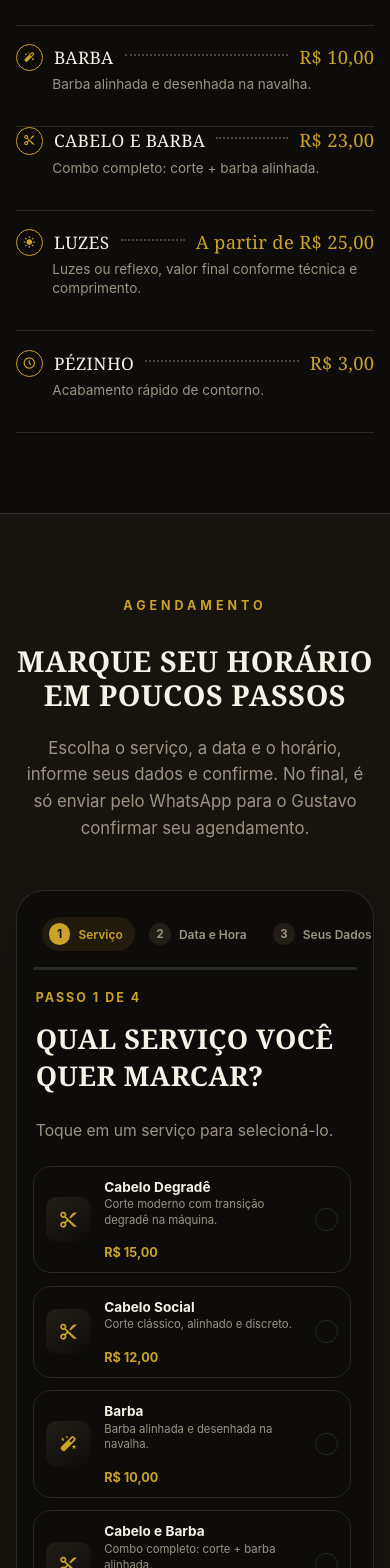
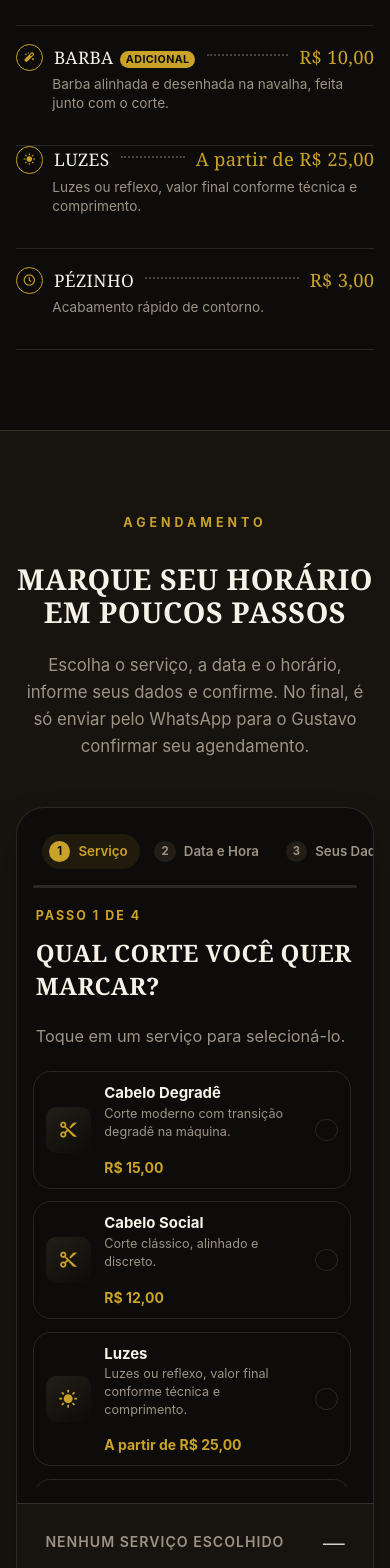
Before and after one commit to jefferson-da-silva-santos/barao-barbearia, a React (Vite) app: page / in a window 390 px wide. Shown: the part 1700-3268 px from the top of the page. Built offline with nearby package versions, Linux system fonts and the light colour scheme; what notyf would draw is missing.

Commit message:
feat: add additional service option for beard and update pricing display

```diff
--- a/src/App.module.css
+++ b/src/App.module.css
@@ -750,6 +750,27 @@
   line-height: 1;
 }
 
+.adicionalWrap {
+  margin-top: 2em;
+  padding-top: 1.6em;
+  border-top: 1px dashed var(--linha);
+}
+
+.precoTagAdicional {
+  display: inline-block;
+  margin-left: 0.6em;
+  font-family: var(--fonte-corpo);
+  font-size: 0.62em;
+  font-weight: 700;
+  letter-spacing: 0.4px;
+  text-transform: uppercase;
+  color: var(--preto);
+  background-color: var(--dourado);
+  padding: 0.2em 0.55em;
+  border-radius: var(--raio-pill);
+  vertical-align: middle;
+}
+
 /* ----- Passo 2: data e horário ----- */
 
 .dataHoraWrap {
@@ -1138,6 +1159,20 @@
   color: var(--cinza);
 }
 
+.rodapeCredito {
+  display: block;
+  width: 92%;
+  max-width: 1180px;
+  margin: 0.6em auto 0;
+  text-align: center;
+  font-size: 0.72em;
+  color: rgba(156, 147, 132, 0.6);
+  transition: var(--transicao);
+}
+.rodapeCredito:hover {
+  color: var(--dourado);
+}
+
 /* ============================================================
    BOTÃO VOLTAR AO TOPO
    ============================================================ */
@@ -1234,6 +1269,49 @@
   .galeriaGrid {
     grid-template-columns: repeat(2, 1fr);
   }
+
+  /* Textos da área de agendamento maiores e mais legíveis no celular */
+  .tabLabel {
+    font-size: 1em;
+  }
+  .stepTitle {
+    font-size: 1.5em;
+  }
+  .stepHint {
+    font-size: 1.02em;
+  }
+  .servicoCardNome {
+    font-size: 1.12em;
+  }
+  .servicoCardDesc {
+    font-size: 0.95em;
+  }
+  .servicoCardPreco {
+    font-size: 1.05em;
+  }
+  .campoLabel {
+    font-size: 0.95em;
+  }
+  .campoHint {
+    font-size: 0.88em;
+  }
+  .campoInput {
+    font-size: 1.08em;
+  }
+  .horarioBtn {
+    font-size: 1em;
+    padding: 0.8em 0.5em;
+  }
+  .resumoLinhaLabel,
+  .resumoLinhaValor {
+    font-size: 1.05em;
+  }
+  .footerItens {
+    font-size: 0.88em;
+  }
+  .footerTotal {
+    font-size: 1.35em;
+  }
 }
 
 @media screen and (max-width: 480px) {
--- a/src/App.tsx
+++ b/src/App.tsx
@@ -63,6 +63,7 @@ function lsRemove(...chaves: string[]): void {
 }
 
 const LS_SERVICO = "bb_servico";
+const LS_BARBA = "bb_com_barba";
 const LS_DATA = "bb_data";
 const LS_HORA = "bb_hora";
 const LS_NOME = "bb_nome";
@@ -80,10 +81,28 @@ const LS_TELEFONE = "bb_telefone";
 const SERVICOS: Servico[] = [
   { id: "cabelo-degrade", nome: "Cabelo Degradê", desc: "Corte moderno com transição degradê na máquina.", preco: 15, icone: "bx-cut" },
   { id: "cabelo-social", nome: "Cabelo Social", desc: "Corte clássico, alinhado e discreto.", preco: 12, icone: "bx-cut" },
-  { id: "barba", nome: "Barba", desc: "Barba alinhada e desenhada na navalha.", preco: 10, icone: "bxs-magic-wand" },
-  { id: "cabelo-barba", nome: "Cabelo e Barba", desc: "Combo completo: corte + barba alinhada.", preco: 23, icone: "bx-cut" },
   { id: "luzes", nome: "Luzes", desc: "Luzes ou reflexo, valor final conforme técnica e comprimento.", preco: 25, apartirDe: true, icone: "bxs-sun" },
   { id: "pezinho", nome: "Pézinho", desc: "Acabamento rápido de contorno.", preco: 3, icone: "bx-time-five" },
+];
+
+// Barba não é mais escolhida como corte principal — é um adicional que soma
+// ao valor do corte escolhido no passo 1 do agendamento.
+const BARBA_ADICIONAL: Servico = {
+  id: "barba",
+  nome: "Barba",
+  desc: "Barba alinhada e desenhada na navalha, feita junto com o corte.",
+  preco: 10,
+  icone: "bxs-magic-wand",
+};
+
+// Lista usada só na vitrine "Nossos serviços" (informativa) — mostra o
+// adicional de barba junto com os cortes, mesmo ele não sendo selecionável ali.
+const LISTA_PRECOS: Servico[] = [
+  SERVICOS[0],
+  SERVICOS[1],
+  BARBA_ADICIONAL,
+  SERVICOS[2],
+  SERVICOS[3],
 ];
 
 const GALERIA: FotoGaleria[] = [
@@ -137,6 +156,15 @@ function formatarMoeda(valor: number): string {
 
 function formatarPreco(servico: Servico): string {
   return servico.apartirDe ? `A partir de ${formatarMoeda(servico.preco)}` : formatarMoeda(servico.preco);
+}
+
+function valorTotal(servico: Servico, comBarba: boolean): number {
+  return servico.preco + (comBarba ? BARBA_ADICIONAL.preco : 0);
+}
+
+function formatarValorTotal(servico: Servico, comBarba: boolean): string {
+  const total = valorTotal(servico, comBarba);
+  return servico.apartirDe ? `A partir de ${formatarMoeda(total)}` : formatarMoeda(total);
 }
 
 function formatarDataBR(isoDate: string): string {
@@ -254,6 +282,11 @@ const BARBEIRO = "Gustavo José";
 // Imagem do banner usada no Hero — troque por outra URL se preferir.
 const BANNER_IMG_LINK = "banner.png";
 
+// Crédito discreto no rodapé, com link para o WhatsApp do Jefferson Dev.
+const JEFFERSON_WHATSAPP = "5581999367426";
+const JEFFERSON_MENSAGEM =
+  "Oi Jefferson, vim do site da Barão Barbearia e estou interessado em ter meu próprio agendamento online personalizado.";
+
 /* ============================================================
    HERO
    ============================================================ */
@@ -353,9 +386,9 @@ function ImagemServico({ servico, className }: { servico: Servico; className?: s
 }
 
 function Vitrine() {
-  const metade = Math.ceil(SERVICOS.length / 2);
-  const colunaA = SERVICOS.slice(0, metade);
-  const colunaB = SERVICOS.slice(metade);
+  const metade = Math.ceil(LISTA_PRECOS.length / 2);
+  const colunaA = LISTA_PRECOS.slice(0, metade);
+  const colunaB = LISTA_PRECOS.slice(metade);
 
   const renderColuna = (itens: Servico[], chave: string) => (
     <div className={styles.precosColuna} key={chave}>
@@ -364,7 +397,10 @@ function Vitrine() {
           <span className={styles.precoIcone}>
             <i className={`bx ${servico.icone}`} aria-hidden="true" />
           </span>
-          <span className={styles.precoNome}>{servico.nome}</span>
+          <span className={styles.precoNome}>
+            {servico.nome}
+            {servico.id === "barba" && <span className={styles.precoTagAdicional}>adicional</span>}
+          </span>
           <span className={styles.precoLinha} aria-hidden="true" />
           <span className={styles.precoValor}>{formatarPreco(servico)}</span>
           <p className={styles.precoDesc}>{servico.desc}</p>
@@ -409,6 +445,7 @@ function CardAgendamento() {
   const [stepAtual, setStepAtual] = useState(0);
 
   const [servicoId, setServicoId] = useState<string>(() => lsGet<string>(LS_SERVICO, ""));
+  const [comBarba, setComBarba] = useState<boolean>(() => lsGet<boolean>(LS_BARBA, false));
   const [data, setData] = useState<string>(() => lsGet<string>(LS_DATA, ""));
   const [hora, setHora] = useState<string>(() => lsGet<string>(LS_HORA, ""));
   const [nome, setNome] = useState<string>(() => lsGet<string>(LS_NOME, ""));
@@ -416,6 +453,7 @@ function CardAgendamento() {
   const [erro, setErro] = useState<string | null>(null);
 
   useEffect(() => { lsSet(LS_SERVICO, servicoId); }, [servicoId]);
+  useEffect(() => { lsSet(LS_BARBA, comBarba); }, [comBarba]);
   useEffect(() => { lsSet(LS_DATA, data); }, [data]);
   useEffect(() => { lsSet(LS_HORA, hora); }, [hora]);
   useEffect(() => { lsSet(LS_NOME, nome); }, [nome]);
@@ -477,9 +515,11 @@ function CardAgendamento() {
       telefone.trim() ? `Telefone: ${telefone.trim()}` : null,
       "----------------------------------------",
       `Serviço: ${servicoEscolhido ? servicoEscolhido.nome : ""}`,
-      `Valor: ${servicoEscolhido ? formatarPreco(servicoEscolhido) : ""}`,
+      comBarba ? `Adicional: Barba (${formatarMoeda(BARBA_ADICIONAL.preco)})` : null,
       `Data: ${formatarDataBR(data)}`,
       `Horário: ${hora}`,
+      "----------------------------------------",
+      `Valor total: ${servicoEscolhido ? formatarValorTotal(servicoEscolhido, comBarba) : ""}`,
       "----------------------------------------",
       "Aguardando confirmação, obrigado!",
     ]
@@ -500,8 +540,9 @@ function CardAgendamento() {
     window.open(`https://wa.me/${WHATSAPP_NUMERO}?text=${texto}`, "_blank");
     notyf.success("Agendamento aberto no WhatsApp. Confirme o envio por lá.");
 
-    lsRemove(LS_SERVICO, LS_DATA, LS_HORA, LS_NOME, LS_TELEFONE);
+    lsRemove(LS_SERVICO, LS_BARBA, LS_DATA, LS_HORA, LS_NOME, LS_TELEFONE);
     setServicoId("");
+    setComBarba(false);
     setData("");
     setHora("");
     setNome("");
@@ -547,7 +588,7 @@ function CardAgendamento() {
 
             {stepId === "servico" && (
               <>
-                <h3 className={styles.stepTitle}>Qual serviço você quer marcar?</h3>
+                <h3 className={styles.stepTitle}>Qual corte você quer marcar?</h3>
                 <p className={styles.stepHint}>Toque em um serviço para selecioná-lo.</p>
                 <div className={styles.listaServicos}>
                   {SERVICOS.map((servico) => {
@@ -572,6 +613,29 @@ function CardAgendamento() {
                     );
                   })}
                 </div>
+
+                {servicoEscolhido && (
+                  <div className={styles.adicionalWrap}>
+                    <span className={styles.campoLabel}>Quer adicionar a barba?</span>
+                    <button
+                      type="button"
+                      className={`${styles.servicoCard} ${comBarba ? styles.servicoCardSelecionado : ""}`}
+                      onClick={() => setComBarba((v) => !v)}
+                    >
+                      <div className={styles.servicoCardIconWrap}>
+                        <div className={styles.placeholderImg}>
+                          <i className={`bx ${BARBA_ADICIONAL.icone}`} aria-hidden="true" />
+                        </div>
+                      </div>
+                      <div className={styles.servicoCardInfo}>
+                        <span className={styles.servicoCardNome}>{BARBA_ADICIONAL.nome}</span>
+                        <p className={styles.servicoCardDesc}>{BARBA_ADICIONAL.desc}</p>
+                        <span className={styles.servicoCardPreco}>+ {formatarMoeda(BARBA_ADICIONAL.preco)}</span>
+                      </div>
+                      <span className={styles.servicoCardCheck}>{comBarba && <IconCheck />}</span>
+                    </button>
+                  </div>
+                )}
               </>
             )}
 
@@ -679,6 +743,12 @@ function CardAgendamento() {
                       <span className={styles.resumoLinhaLabel}>Serviço</span>
                       <span className={styles.resumoLinhaValor}>{servicoEscolhido.nome}</span>
                     </div>
+                    {comBarba && (
+                      <div className={styles.resumoLinha}>
+                        <span className={styles.resumoLinhaLabel}>Adicional</span>
+                        <span className={styles.resumoLinhaValor}>Barba (+ {formatarMoeda(BARBA_ADICIONAL.preco)})</span>
+                      </div>
+                    )}
                     <div className={styles.resumoLinha}>
                       <span className={styles.resumoLinhaLabel}>Data</span>
                       <span className={styles.resumoLinhaValor}>{formatarDataBR(data) || "—"}</span>
@@ -698,8 +768,8 @@ function CardAgendamento() {
                       </div>
                     )}
                     <div className={`${styles.resumoLinha} ${styles.resumoLinhaTotal}`}>
-                      <span className={styles.resumoLinhaLabel}>Valor</span>
-                      <span className={styles.resumoLinhaValor}>{formatarPreco(servicoEscolhido)}</span>
+                      <span className={styles.resumoLinhaLabel}>Valor total</span>
+                      <span className={styles.resumoLinhaValor}>{formatarValorTotal(servicoEscolhido, comBarba)}</span>
                     </div>
                   </div>
                 )}
@@ -712,10 +782,12 @@ function CardAgendamento() {
           <div className={styles.footer}>
             <div className={styles.footerResumo}>
               <span className={styles.footerItens}>
-                {servicoEscolhido ? servicoEscolhido.nome : "Nenhum serviço escolhido"}
+                {servicoEscolhido
+                  ? `${servicoEscolhido.nome}${comBarba ? " + Barba" : ""}`
+                  : "Nenhum serviço escolhido"}
               </span>
               <span className={styles.footerTotal}>
-                {servicoEscolhido ? formatarPreco(servicoEscolhido) : "—"}
+                {servicoEscolhido ? formatarValorTotal(servicoEscolhido, comBarba) : "—"}
               </span>
             </div>
             <div className={styles.footerBtns}>
@@ -869,6 +941,14 @@ function Footer() {
       <div className={styles.rodapeCopy}>
         Barão Barbearia · Segunda a sábado, das 8h às 20h
       </div>
+      <a
+        href={`https://wa.me/${JEFFERSON_WHATSAPP}?text=${encodeURIComponent(JEFFERSON_MENSAGEM)}`}
+        target="_blank"
+        rel="noopener noreferrer"
+        className={styles.rodapeCredito}
+      >
+        Gostou deste site? Peça o seu, personalizado, com Jefferson Dev
+      </a>
     </footer>
   );
 }
```
